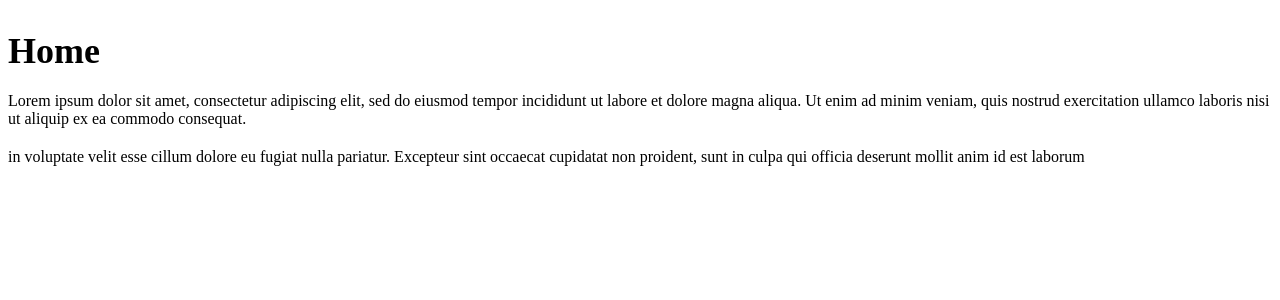
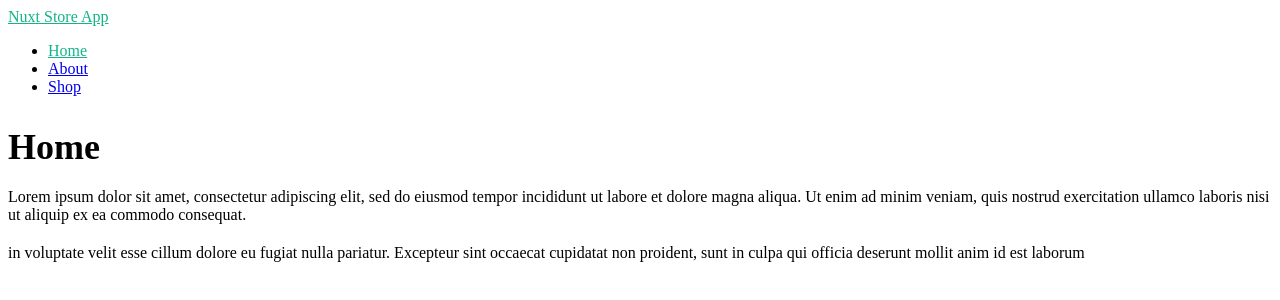
Before and after one commit to melinaapricot/nuxt-store-app, a Nuxt app: page / in a window 1280 px wide. Shown: the top 300 px of the page. Built offline with nearby package versions, Linux system fonts and the light colour scheme.

Commit message:
setup routing and layouts

```diff
--- /dev/null
+++ b/layouts/default.vue
@@ -0,0 +1,23 @@
+<template>
+    <header>
+        <nav>
+            <NuxtLink to="/">Nuxt Store App</NuxtLink>
+            <ul>
+                <li><NuxtLink to="/">Home</NuxtLink></li>
+                <li><NuxtLink to="/about">About</NuxtLink></li>
+                <li><NuxtLink to="/shop">Shop</NuxtLink></li>
+            </ul>
+        </nav>
+    </header>
+
+    <!-- Output page content -->
+    <main>
+        <slot />
+    </main>
+</template>
+
+<style scoped>
+.router-link-exact-active {
+    color: #12b488
+}
+</style>
--- /dev/null
+++ b/layouts/items.vue
@@ -0,0 +1,24 @@
+<template>
+    <header>
+        <nav>
+            <NuxtLink to="/shop">Nuxt Store Items</NuxtLink>
+        </nav>
+    </header>
+    <!-- Output page content -->
+    <main>
+        <slot />
+    </main>
+    <footer>
+        <ul>
+            <li><NuxtLink to="/">Home</NuxtLink></li>
+            <li><NuxtLink to="/about">About</NuxtLink></li>
+            <li><NuxtLink to="/shop">Shop</NuxtLink></li>
+         </ul>
+    </footer>
+</template>
+
+<style scoped>
+.router-link-exact-active {
+    color: #12b488
+}
+</style>
--- a/pages/index.vue
+++ b/pages/index.vue
@@ -1,8 +1,10 @@
 <template>
     <div>
-        <h2>Home</h2>
-        <p>Lorem ipsum dolor sit amet, consectetur adipiscing elit, sed do eiusmod tempor incididunt ut labore et dolore magna aliqua. Ut enim ad minim veniam, quis nostrud exercitation ullamco laboris nisi ut aliquip ex ea commodo consequat.</p>
-        <p>in voluptate velit esse cillum dolore eu fugiat nulla pariatur. Excepteur sint occaecat cupidatat non proident, sunt in culpa qui officia deserunt mollit anim id est laborum</p>
+        <div>
+            <h2>Home</h2>
+            <p>Lorem ipsum dolor sit amet, consectetur adipiscing elit, sed do eiusmod tempor incididunt ut labore et dolore magna aliqua. Ut enim ad minim veniam, quis nostrud exercitation ullamco laboris nisi ut aliquip ex ea commodo consequat.</p>
+            <p>in voluptate velit esse cillum dolore eu fugiat nulla pariatur. Excepteur sint occaecat cupidatat non proident, sunt in culpa qui officia deserunt mollit anim id est laborum</p>
+        </div>
     </div>
 </template>
 
--- /dev/null
+++ b/pages/shop/[id].vue
@@ -0,0 +1,19 @@
+<template>
+    <div>
+    <h2>product details for item {{ id }}</h2>
+    <p>Sed ut perspiciatis unde omnis iste natus error sit voluptatem accusantium doloremque laudantium, totam rem aperiam, eaque ipsa quae ab illo inventore veritatis et quasi architecto beatae vitae dicta sunt explicabo.</p>
+    </div>
+</template>
+
+<script setup lang="ts">
+    const { id } = useRoute().params
+
+    definePageMeta({
+        layout: 'items'
+    })
+
+</script>
+
+<style scoped>
+
+</style>
--- a/pages/shop/index.vue
+++ b/pages/shop/index.vue
@@ -8,6 +8,10 @@
 
 <script setup lang="ts">
 
+    definePageMeta({
+        layout: 'items'
+    })
+
 </script>
 
 <style scoped>
```
